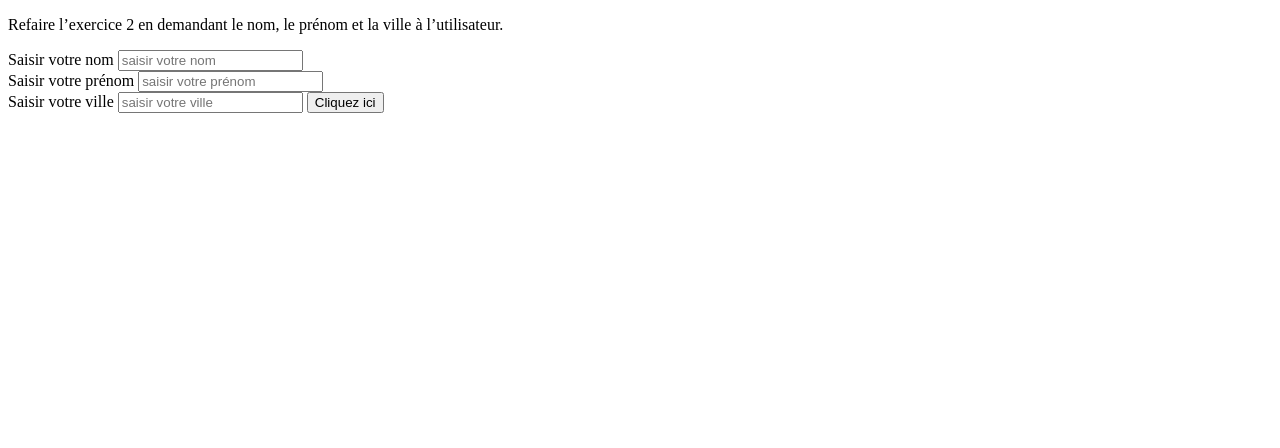
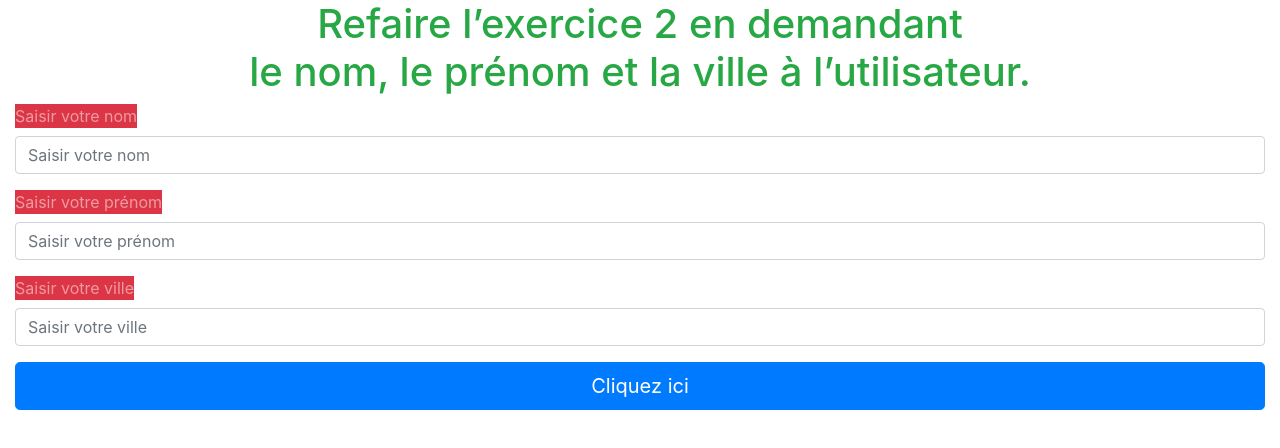
Before and after one commit to francois80/exo4_js, a plain HTML site: page index.html in a window 1280 px wide. Drawn offline with nearby package versions, Linux system fonts and the light colour scheme.

Commit message:
correction

```diff
--- a/index.html
+++ b/index.html
@@ -3,7 +3,29 @@
   <head>
     <meta charset="utf-8">
     <title>Exercice 4 javascript</title>
-    <script type="text/javascript">
+    <link rel="stylesheet" href="https://stackpath.bootstrapcdn.com/bootstrap/4.3.1/css/bootstrap.min.css" integrity="sha384-ggOyR0iXCbMQv3Xipma34MD+dH/1fQ784/j6cY/iJTQUOhcWr7x9JvoRxT2MZw1T" crossorigin="anonymous">
+  </head>
+  <body>
+
+    <div class="container-fluid">
+      <p class="text-success h1 text-center">Refaire l’exercice 2 en demandant<br /> le nom, le prénom et la ville à l’utilisateur.</p>
+      <form>
+        <div class="form-group">
+          <label for="nom" class="text-white-50 bg-danger">Saisir votre nom</label>
+          <input type="text" class="form-control" id="nom" placeholder="Saisir votre nom">
+        </div>
+        <div class="form-group">
+          <label for="prenom" class="text-white-50 bg-danger">Saisir votre prénom</label>
+          <input type="text" class="form-control" id="prenom" placeholder="Saisir votre prénom">
+        </div>
+        <div class="form-group">
+          <label for="ville" class="text-white-50 bg-danger">Saisir votre ville</label>
+          <input type="text" class="form-control" id="ville" placeholder="Saisir votre ville">
+        </div>
+        <input type="button" id="submit" class="btn btn-primary btn-lg btn-block" value="Cliquez ici" name="button" id="button">
+      </form>
+    </div>
+    <script>
     function fAlert(){
       var monNom = document.getElementById("nom").value;
       var monPrenom = document.getElementById("prenom").value;
@@ -25,23 +47,10 @@
         alert('Vous avez saisi :\n' + monNom + '\n' + monPrenom + '\n' + maville);
       }
     }
+    document.getElementById('submit').addEventListener("click",fAlert);
     </script>
-  </head>
-  <body>
-    <p>Refaire l’exercice 2 en demandant le nom, le prénom et la ville à l’utilisateur.
-    </p>
-    <form>
-      <p>
-        <label for="nom">Saisir votre nom</label>
-        <input type="text" id="nom" name="nom" value="" placeholder="saisir votre nom">
-        <br />
-        <label for="prenom">Saisir votre prénom</label>
-        <input type="text" id="prenom" name="prenom" value="" placeholder="saisir votre prénom">
-        <br />
-        <label for="mot1">Saisir votre ville</label>
-        <input type="text" id="ville" name="ville" value="" placeholder="saisir votre ville">
-        <input type="button" value="Cliquez ici" name="button" id="button" onclick="fAlert();">
-      </p>
-    </form>
+    <script src="https://stackpath.bootstrapcdn.com/bootstrap/4.3.1/js/bootstrap.min.js" integrity="sha384-JjSmVgyd0p3pXB1rRibZUAYoIIy6OrQ6VrjIEaFf/nJGzIxFDsf4x0xIM+B07jRM" crossorigin="anonymous"></script>
+    <script src="https://code.jquery.com/jquery-3.3.1.slim.min.js" integrity="sha384-q8i/X+965DzO0rT7abK41JStQIAqVgRVzpbzo5smXKp4YfRvH+8abtTE1Pi6jizo" crossorigin="anonymous"></script>
+    <script src="https://cdnjs.cloudflare.com/ajax/libs/popper.js/1.14.7/umd/popper.min.js" integrity="sha384-UO2eT0CpHqdSJQ6hJty5KVphtPhzWj9WO1clHTMGa3JDZwrnQq4sF86dIHNDz0W1" crossorigin="anonymous"></script>
   </body>
-</html>
+  </html>
```
